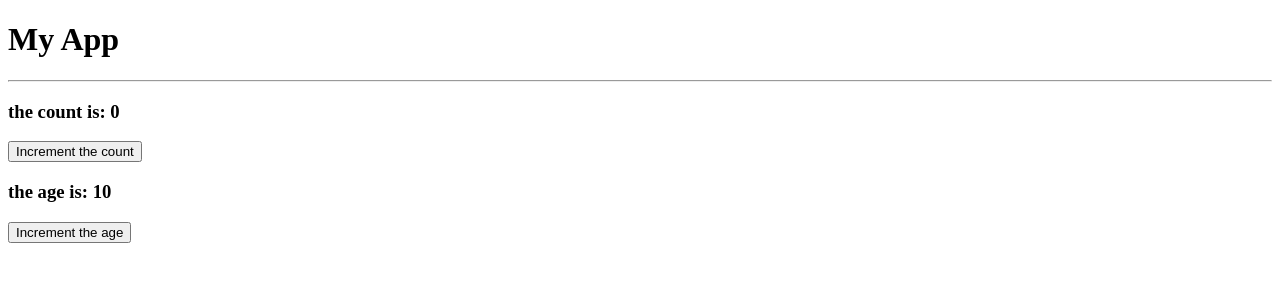
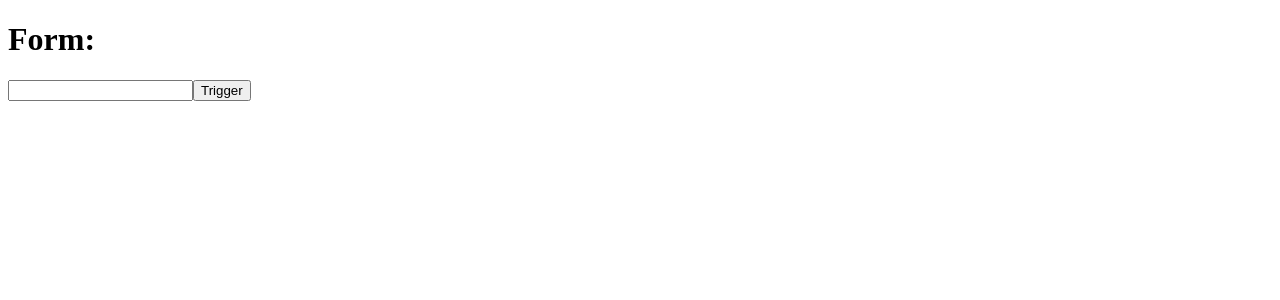
Before and after one commit to haadibehmanesh/react-fullstack, a React (Create React App) app: page / in a window 1280 px wide. Shown: the top 300 px of the page. Built offline with nearby package versions, Linux system fonts and the light colour scheme.

Commit message:
using ref in class base component

```diff
--- a/src/App.js
+++ b/src/App.js
@@ -1,30 +1,25 @@
-import { useCallback, useState } from "react";
-import Age from "./components/age";
-import AgeBtn from "./components/ageBtn";
-import Count from "./components/count";
-import CountBtn from "./components/countBtn";
-import Title from "./components/title";
+import { Component, createRef } from "react";
+class App extends Component {
+  constructor(props) {
+    super(props);
+    this.inputText = createRef();
+  }
+  state = {}
+  triggerHandler = () => {
 
-const App = () => {
-  const [count, setCount] = useState(0)
-  const [age, setAge] = useState(10)
+    console.log(this.inputText.current.value)
+  }
 
-  const incrementCount = useCallback(() => (
-    setCount(prevCount => prevCount + 1)
-  ), [])
-  const incrementAge = useCallback(() => (
-    setAge(prevAge => prevAge + 1)
-  ), [])
-  return (
-    <>
-      <Title />
-      <Count count={count} />
-      <CountBtn handleCount={incrementCount} />
-      <Age age={age} />
-      <AgeBtn handleAge={incrementAge} />
+  render() {
+    return (
+      <>
+        <h1>Form:</h1>
+        <input type="text" ref={this.inputText} />
+        <button onClick={this.triggerHandler}>Trigger</button>
+      </>
 
-    </>
-  )
+    );
+  }
 }
 
 export default App;
```
